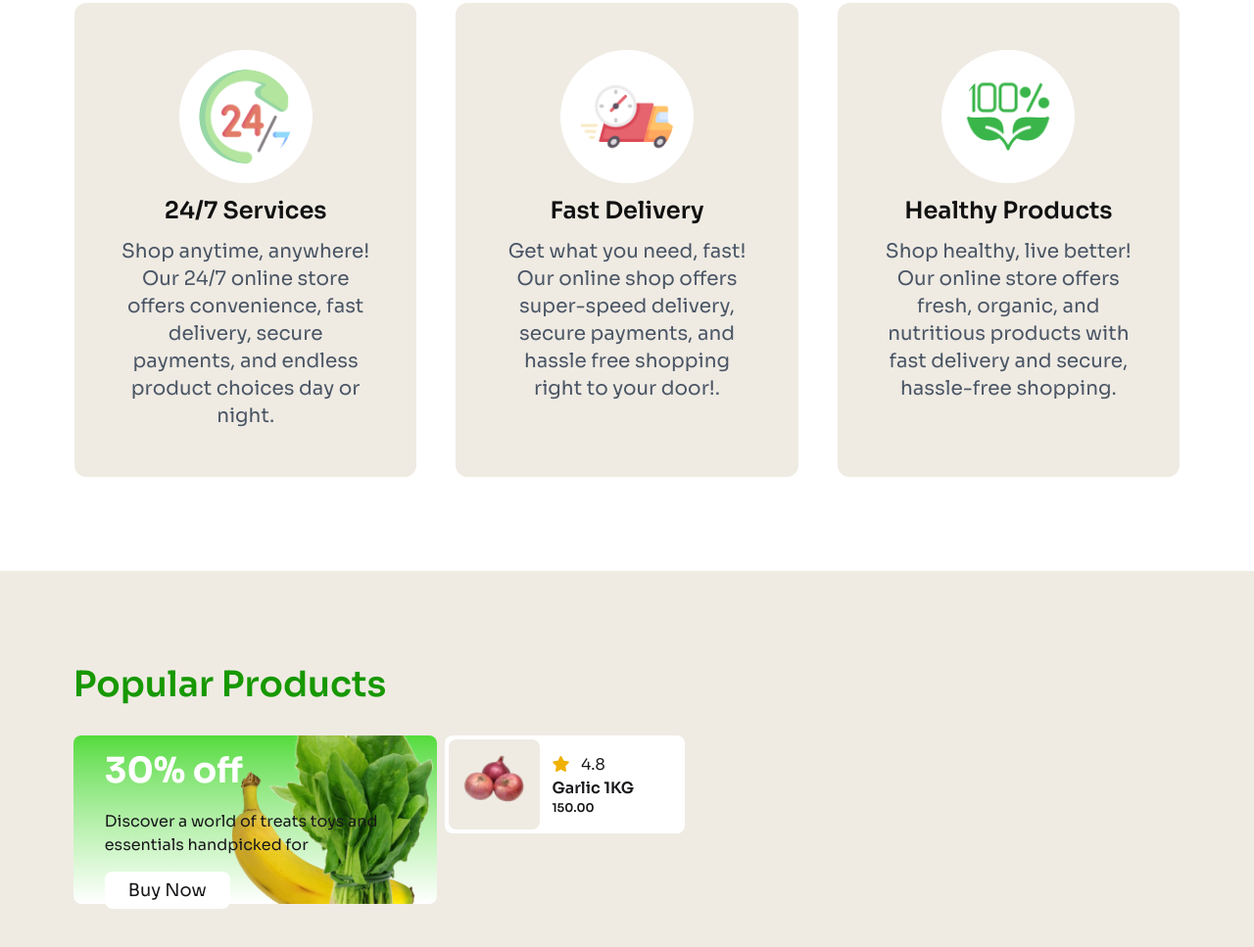
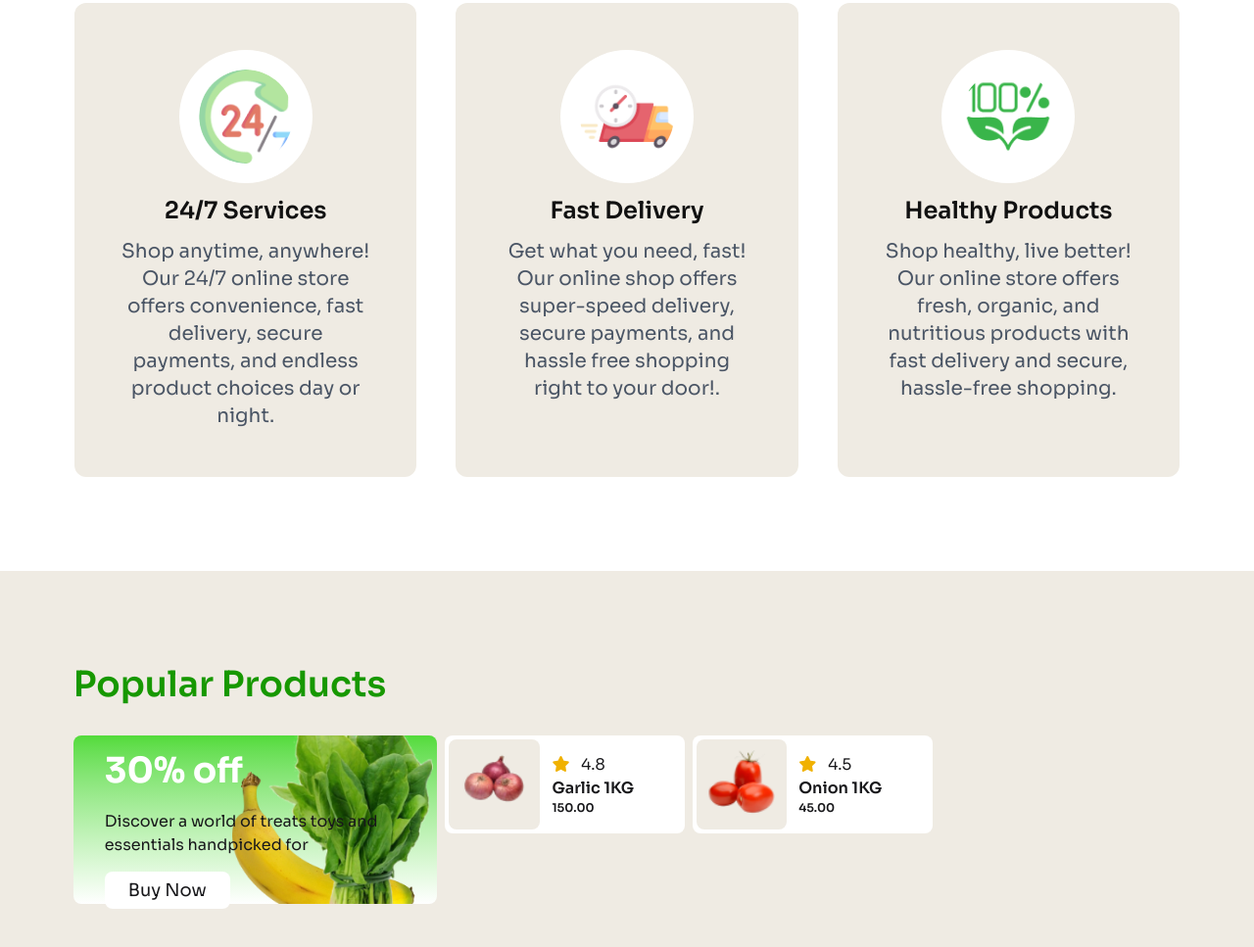
Before and after one commit to mdrakib683533/assignment3-cat-2, a plain HTML site: page index.html in a window 1280 px wide. Shown: the part 1415-2382 px from the top of the page at 98% size. Drawn offline with nearby package versions, Linux system fonts and the light colour scheme; files whose address does not match are found by name.

Commit message:
added small cards with tomato cards

```diff
--- a/index.html
+++ b/index.html
@@ -182,6 +182,18 @@
 
                   </div>
                </div>
+               <div class="bg-white p-1 rounded-lg h-16 md:h-25 flex gap-3 col-span-2 items-center">
+                  <div class="h-[100%] w-max p-1 bg-[#EFEBE3] rounded-lg">
+                      <img class="h-[100%] w-auto" src="c2-assets/tomato.png" alt="">
+                  </div>
+                  <div>
+                      <i class="text-sm md:text-base fa-solid fa-star text-yellow-500 mr-2"></i>
+                      <span>4.5</span>
+                      <h4 class="font-semibold text-xs md:text-base">Onion 1KG</h4>
+                      <h5 class="font-semibold text-xs">45.00</h5>
+
+                  </div>
+               </div>
 
   </body>
 </html>
```
